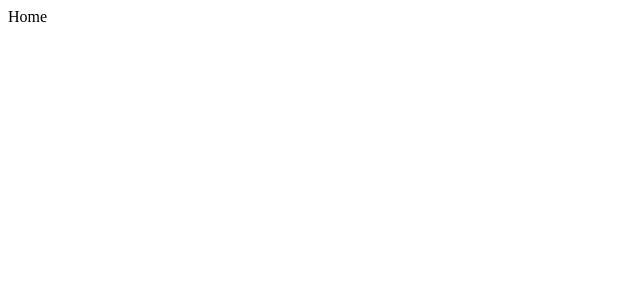
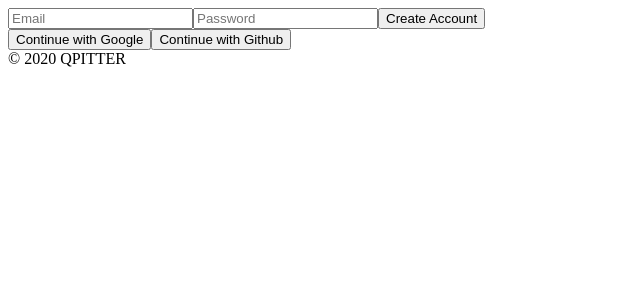
Before and after one commit to qpthedev/qpitter, a React (Create React App) app: page /#/ in a window 1280 px wide. Shown: the top 300 px of the page, without its empty margins (0-640 px from the left). Built offline with nearby package versions, Linux system fonts and the light colour scheme; no server answers.

Commit message:
basic login form structure with hooks

```diff
--- a/src/components/App.js
+++ b/src/components/App.js
@@ -1,8 +1,15 @@
-import React from "react";
-import AppRouter from "./Router";
+import React, { useState } from "react";
+import AppRouter from "components/Router";
+import { authService } from "fbase";
 
 function App() {
-  return <AppRouter />;
+  const [isLoggedIn, setIsLoggedIn] = useState(authService.currentUser);
+  return (
+    <>
+      <AppRouter isLoggedIn={isLoggedIn} />
+      <footer>&copy; {new Date().getFullYear()} QPITTER </footer>
+    </>
+  );
 }
 
 export default App;
--- a/src/components/Router.js
+++ b/src/components/Router.js
@@ -3,9 +3,7 @@
 import Auth from "../routes/Auth";
 import Home from "../routes/Home";
 
-const AppRouter = () => {
-  const [isLoggedIn, setIsLoggedIn] = useState(true);
-
+const AppRouter = ({ isLoggedIn }) => {
   return (
     <Router>
       <Switch>
--- a/src/firebase.js
+++ b/src/fbase.js
@@ -1,4 +1,5 @@
 import * as firebase from "firebase/app";
+import "firebase/auth";
 
 const firebaseConfig = {
   apiKey: process.env.REACT_APP_API_KEY,
@@ -10,4 +11,6 @@
   appId: process.env.REACT_APP_APP_ID,
 };
 
-export default firebase.initializeApp(firebaseConfig);
+firebase.initializeApp(firebaseConfig);
+
+export const authService = firebase.auth();
--- a/src/routes/Auth.js
+++ b/src/routes/Auth.js
@@ -1,5 +1,71 @@
-import React from "react";
+import { authService } from "fbase";
+import React, { useState } from "react";
 
-const Auth = () => <span>Auth</span>;
+const Auth = () => {
+  const [email, setEmail] = useState("");
+  const [password, setPassword] = useState("");
+  const [newAccount, setNewAccount] = useState(true);
+  const onChange = (event) => {
+    const {
+      target: { name, value },
+    } = event;
+    if (name === "email") {
+      setEmail(value);
+    } else if (name === "password") {
+      setPassword(value);
+    }
+  };
+  const onSubmit = async (event) => {
+    event.preventDefault();
+    try {
+      let data;
+      if (newAccount) {
+        // create account
+        data = await authService.createUserWithEmailAndPassword(
+          email,
+          password
+        );
+      } else {
+        // log in
+        data = await authService.signInWithEmailAndPassword(email, password);
+      }
+      console.log(data);
+    } catch (error) {
+      console.log(error);
+    }
+  };
 
+  return (
+    <div>
+      <div>
+        <form onSubmit={onSubmit}>
+          <input
+            name="email"
+            type="email"
+            placeholder="Email"
+            required
+            value={email}
+            onChange={onChange}
+          />
+          <input
+            name="password"
+            type="password"
+            placeholder="Password"
+            required
+            value={password}
+            onChange={onChange}
+          />
+          <input
+            type="submit"
+            value={newAccount ? "Create Account" : "Log In"}
+          />
+        </form>
+      </div>
+      <div>
+        <button>Continue with Google</button>
+        <button>Continue with Github</button>
+      </div>
+    </div>
+  );
+};
 export default Auth;
```
